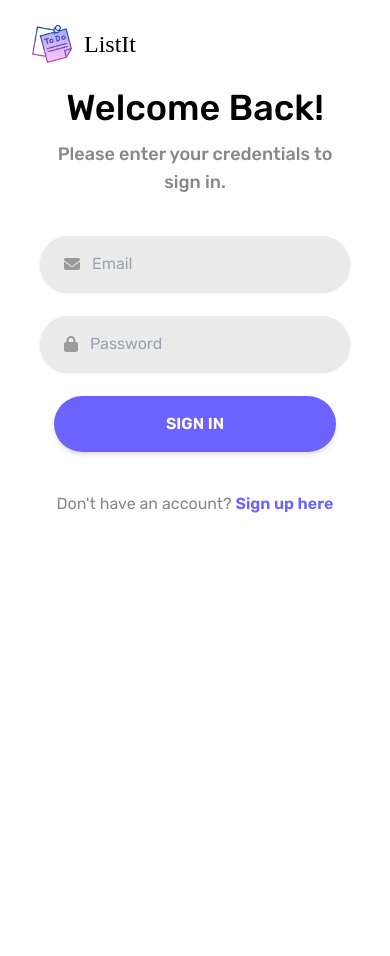
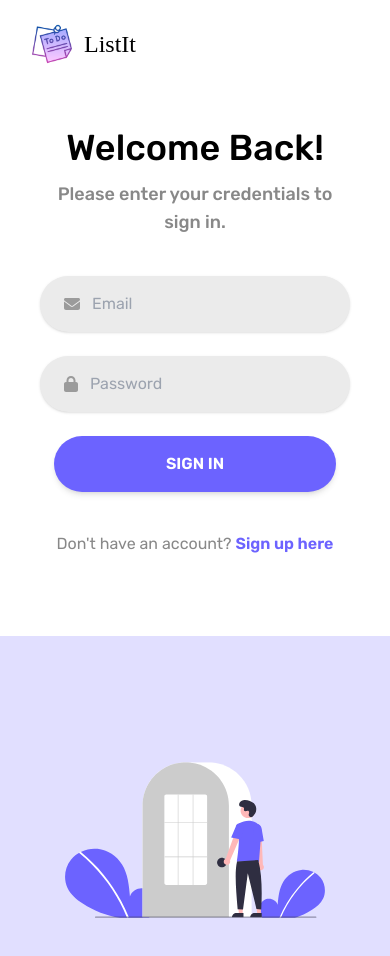
Before and after one commit to SamTole/listit, a React (Vite) app in the folder client/: page /login in a window 390 px wide. Shown: the top 956 px of the page. Before the commit the page ends 844 px from the top, so only its background shows below. Built offline with nearby package versions, Linux system fonts and the light colour scheme; no server answers; a web font is replaced by a local one.

Commit message:
Mobile vertical responsiveness added to login page

```diff
--- a/client/src/pages/LoginPage.jsx
+++ b/client/src/pages/LoginPage.jsx
@@ -32,7 +32,7 @@ const LoginPage = () => {
       <div className='md:absolute md:flex-none col-span-5 flex justify-start items-start w-full top-0 left-0 py-6 px-8'>
         <Logo />
       </div>
-      <div className='col-span-3 flex flex-col items-center justify-center text-center w-full md:max-lg:pt-28 md:max-lg:pb-20'>
+      <div className='col-span-3 flex flex-col items-center justify-center text-center w-full md:max-lg:pt-28 md:max-lg:pb-20 pb-20 pt-10 lg:pb-0 lg:pt-0 grow'>
         <motion.div className='lg:w-3/5 w-full lg:px-0 md:max-lg:px-20 px-10'
           initial={{ opacity: 0, y: 30}}
           animate={{ opacity: 1, y: 0 }}
@@ -54,7 +54,7 @@ const LoginPage = () => {
           <div className='text-gray-1'>Don't have an account? <Link to={'/signup'} className='text-light-purple-1 transition hover:text-dark-purple-2 font-semibold border-b-2 border-transparent hover:border-light-purple-1'>Sign up here</Link></div>
         </motion.div>
       </div>
-      <motion.div className='col-span-2 bg-light-purple-2 md:flex hidden items-center justify-center'
+      <motion.div className='col-span-2 bg-light-purple-2 flex items-center justify-center'
         initial={{ opacity: 0, y: -50}}
         animate={{ opacity: 1, y: 0 }}
         transition={{ duration: 0.45, ease: 'easeOut', delay: 0.15}}
```
